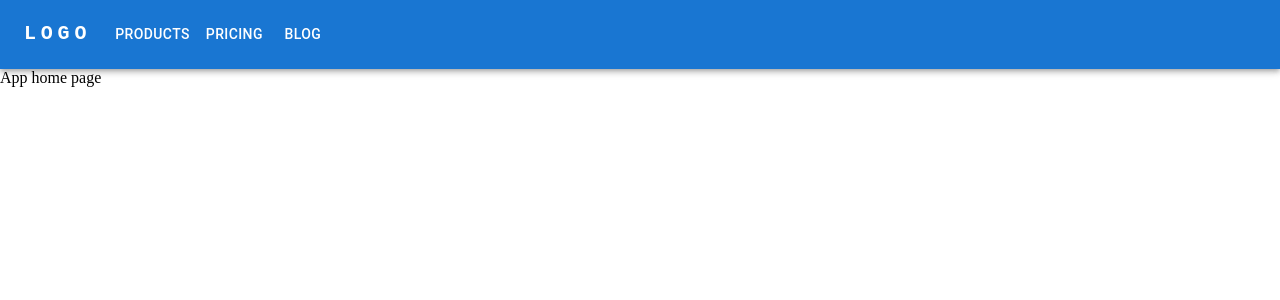
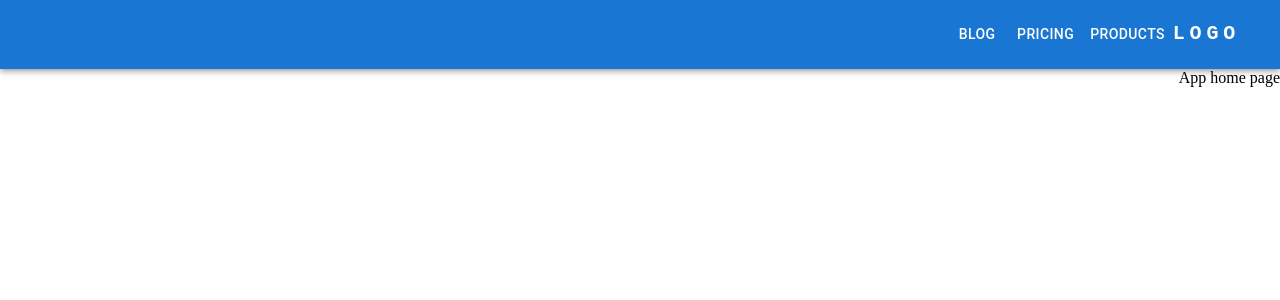
Before and after one commit to MahmoudMahdy605/Qalamuk, a Next.js app: page / in a window 1280 px wide. Shown: the top 300 px of the page. Built offline with nearby package versions, Linux system fonts and the light colour scheme.

Commit message:
add custom font

```diff
--- a/src/pages/_app.tsx
+++ b/src/pages/_app.tsx
@@ -1,12 +1,18 @@
 import "@/style/global.css";
 import type { AppProps } from "next/app";
+import localFont from "next/font/local";
 import Navbar from "@/components/Navbar";
+
+const surt = localFont({
+  src: "../assets/fonts/GEDinkum-Bold-1.ttf",
+  variable: "--font-surt-bold",
+});
 
 export default function MyApp({ Component, pageProps }: AppProps) {
   return (
-    <div>
+    <main className={`${surt.variable} font-sans`} dir="rtl">
       <Navbar />
       <Component {...pageProps} />
-    </div>
+    </main>
   );
 }
```
Also changed, not shown: src/assets/fonts/GEDinkum-Bold-1.ttf (added).
